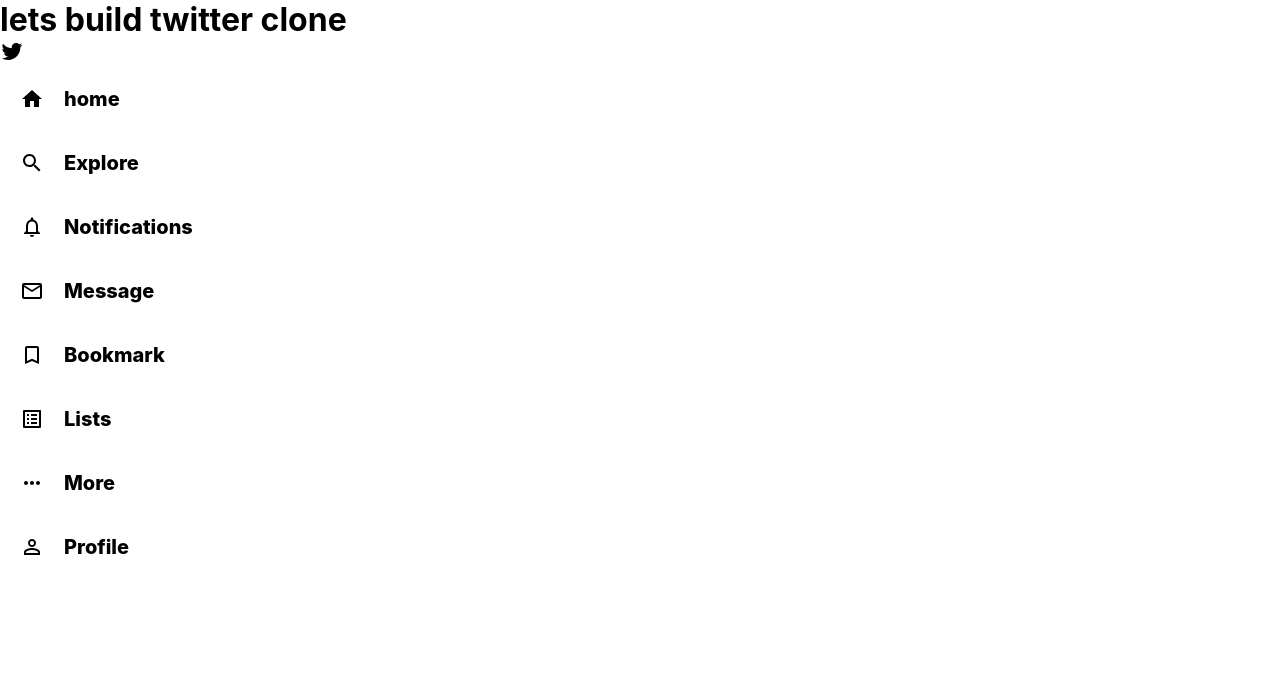
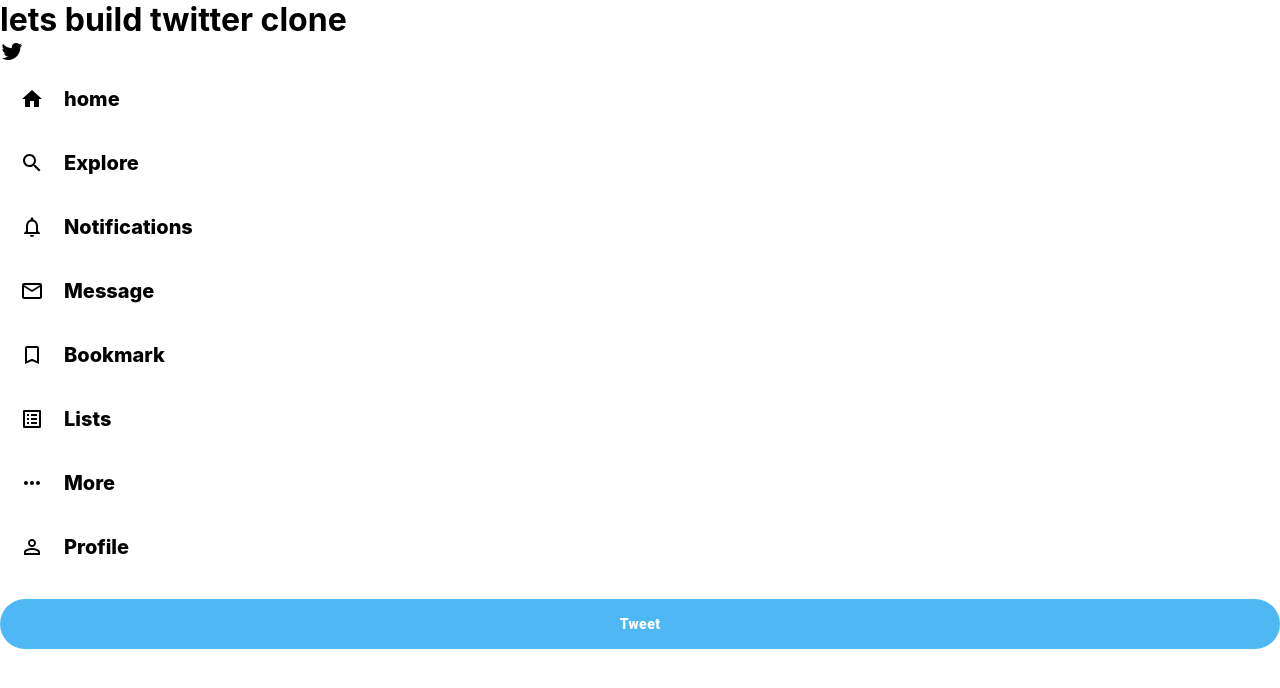
Before and after one commit to ritishjaiswal20/twitter-clone-react, a React (Create React App) app in the folder my-app/: page / in a window 1280 px wide. Shown: the top 688 px of the page. Built offline with nearby package versions, Linux system fonts and the light colour scheme.

Commit message:
Sidebar completed

```diff
--- a/my-app/src/Sidebar.css
+++ b/my-app/src/Sidebar.css
@@ -0,0 +1,10 @@
+.sidebar_tweet{
+    background-color:var(--twitter-color)!important;
+    border:none !important;
+    color:white !important;
+    font-weight:900 !important;
+    text-transform:inherit !important;
+    border-radius:30px !important;
+    height:50px !important;
+    margin-top:20px !important;
+}
--- a/my-app/src/Sidebar.js
+++ b/my-app/src/Sidebar.js
@@ -1,4 +1,5 @@
 import React from 'react';
+import './Sidebar.css'
 import TwitterIcon from '@mui/icons-material/Twitter';
 import SidebarOption from './SidebarOption';
 import HomeIcon from '@mui/icons-material/Home';
@@ -9,12 +10,13 @@
 import ListAltIcon from '@mui/icons-material/ListAlt';
 import MoreHorizIcon from '@mui/icons-material/MoreHoriz';
 import PermIdentityIcon from '@mui/icons-material/PermIdentity';
+import { Button } from '@mui/material';
 function Sidebar() {
   return(
   <div className="sidebar">
       <TwitterIcon/>
 
-      <SidebarOption Icon={HomeIcon} text="home"/>
+      <SidebarOption active Icon={HomeIcon} text="home"/>
       <SidebarOption Icon={SearchIcon} text="Explore"/>
       <SidebarOption Icon={ NotificationsNoneOutlinedIcon} text="Notifications"/>
       <SidebarOption Icon={MailOutlinedIcon } text="Message"/>
@@ -23,6 +25,8 @@
       <SidebarOption Icon={MoreHorizIcon} text="More"/>
       <SidebarOption Icon={PermIdentityIcon} text="Profile"/>
 
+
+     <Button variant="outlined" className="sidebar_tweet" fullWidth>Tweet</Button>
   </div>
   );
 }
--- a/my-app/src/SidebarOption.css
+++ b/my-app/src/SidebarOption.css
@@ -6,6 +6,8 @@
 .sidebarOption:hover{
     background-color:#e8f5fe;
     border-radius:30px;
+    color:var(--twitter-color);
+    transition:color 100ms ease-out;
 }
 .sidebarOption >.MuiSvgIcon-root{
     padding:20px;
@@ -15,3 +17,6 @@
     font-size:20px;
     margin-right:20px;
 }
+.sidebarOption--active{
+    color:var(--twitter-color);
+}
--- a/my-app/src/SidebarOption.js
+++ b/my-app/src/SidebarOption.js
@@ -1,8 +1,8 @@
 import React from 'react';
 import './SidebarOption.css'
-function SidebarOption({text,Icon}) {
+function SidebarOption({active,text,Icon}) {
   return(
-       <div className="sidebarOption">
+       <div className={`sidebarOption ${active & 'sidebarOption--active'}`}>
            <Icon/>
            <h2>{text}</h2>
        </div>
```
